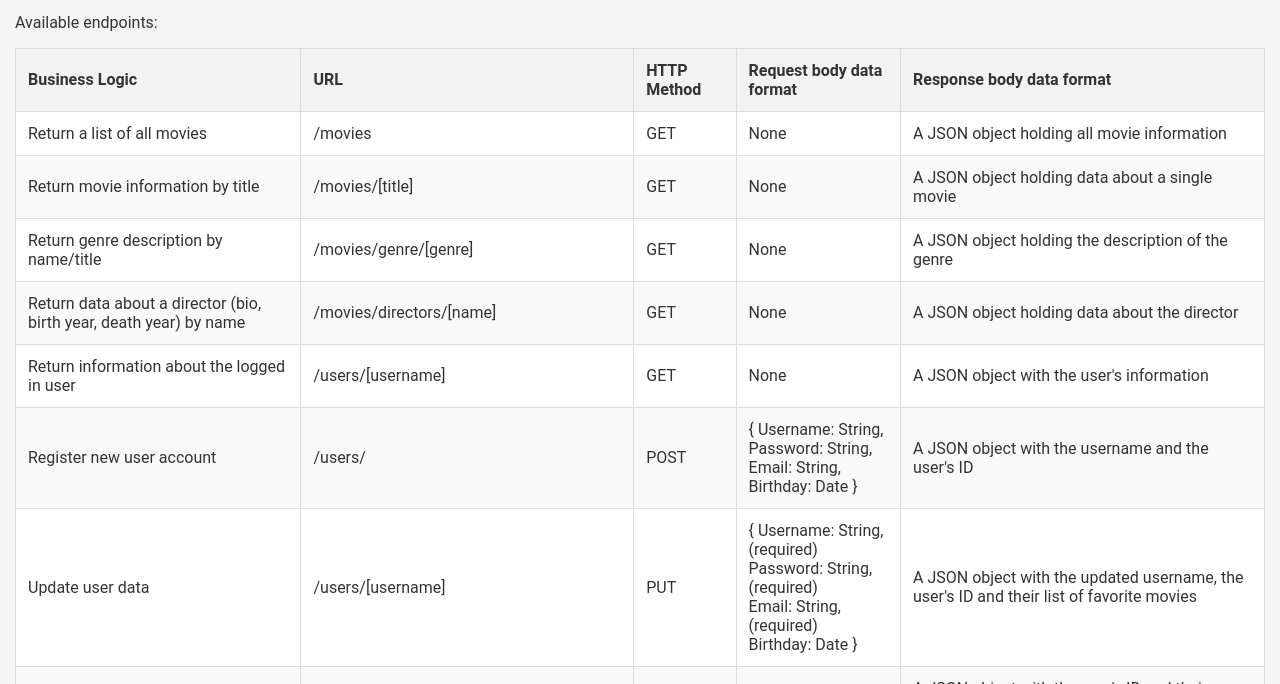
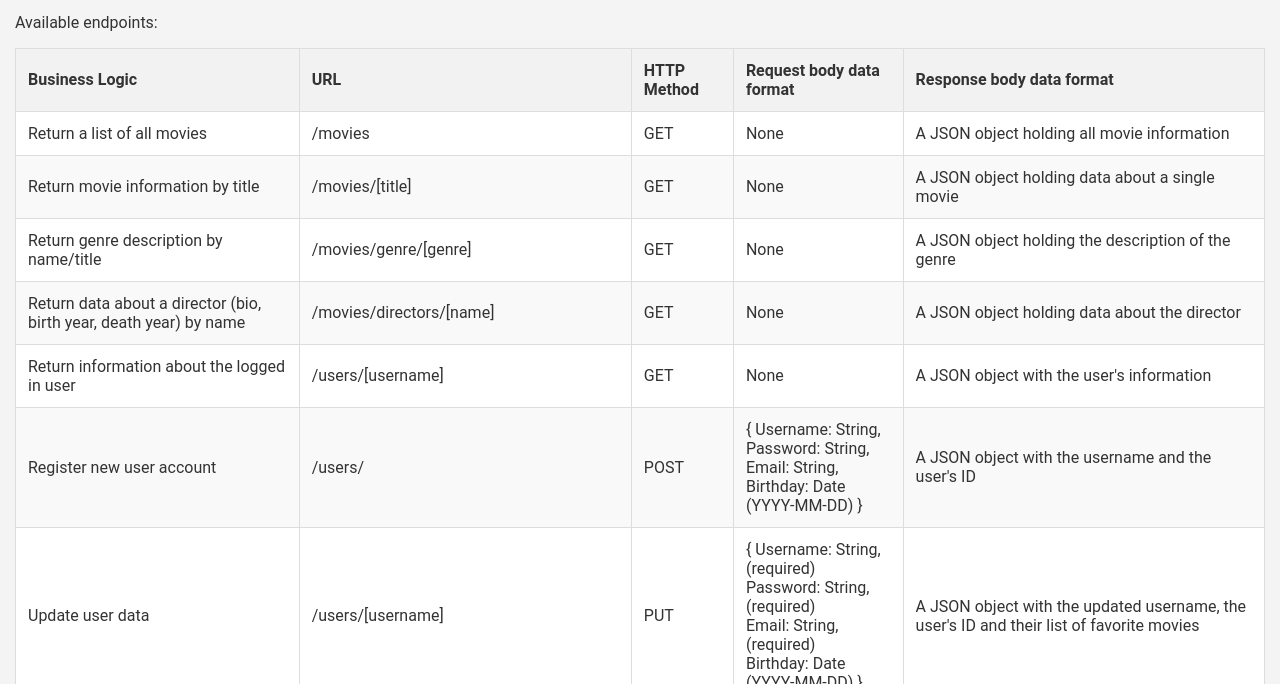
Before and after one commit to elodloic/MovieBaseAPI, a website: page public/documentation.html in a window 1280 px wide. Shown: the part 116-800 px from the top of the page. Drawn offline with Linux system fonts and the light colour scheme.

Commit message:
Update documentation.html
Date format specified

```diff
--- a/public/documentation.html
+++ b/public/documentation.html
@@ -64,7 +64,7 @@
             Username: String,<br>
             Password: String,<br>
             Email: String,<br>
-            Birthday: Date
+            Birthday: Date (YYYY-MM-DD)
           }</td>
           <td>A JSON object with the username and the user's ID</td>
         </tr>
@@ -79,7 +79,7 @@
             (required)<br>
             Email: String,
             (required)<br>
-            Birthday: Date
+            Birthday: Date (YYYY-MM-DD)
           }</td>
           <td>A JSON object with the updated username, the user's ID and their list of favorite movies</td>
         </tr>
```
